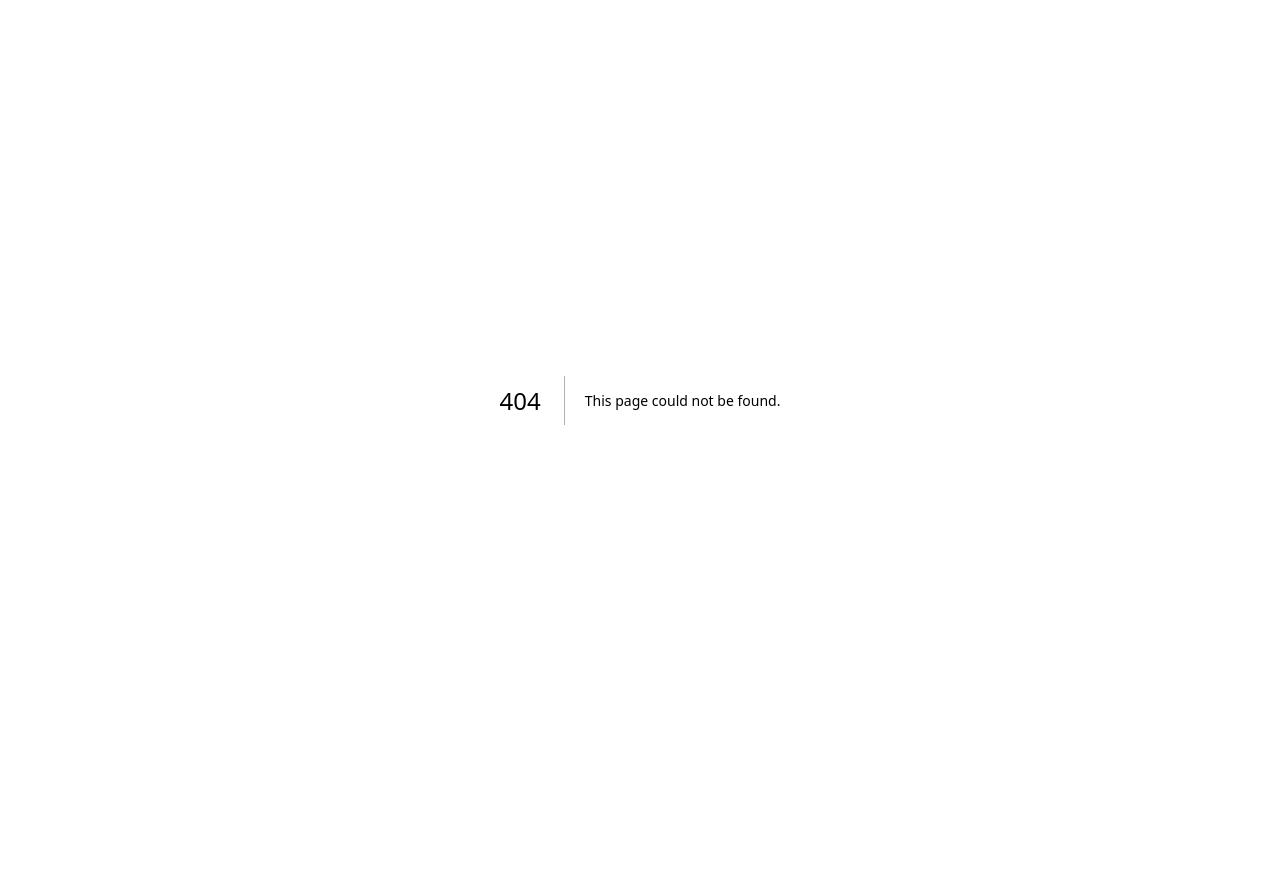
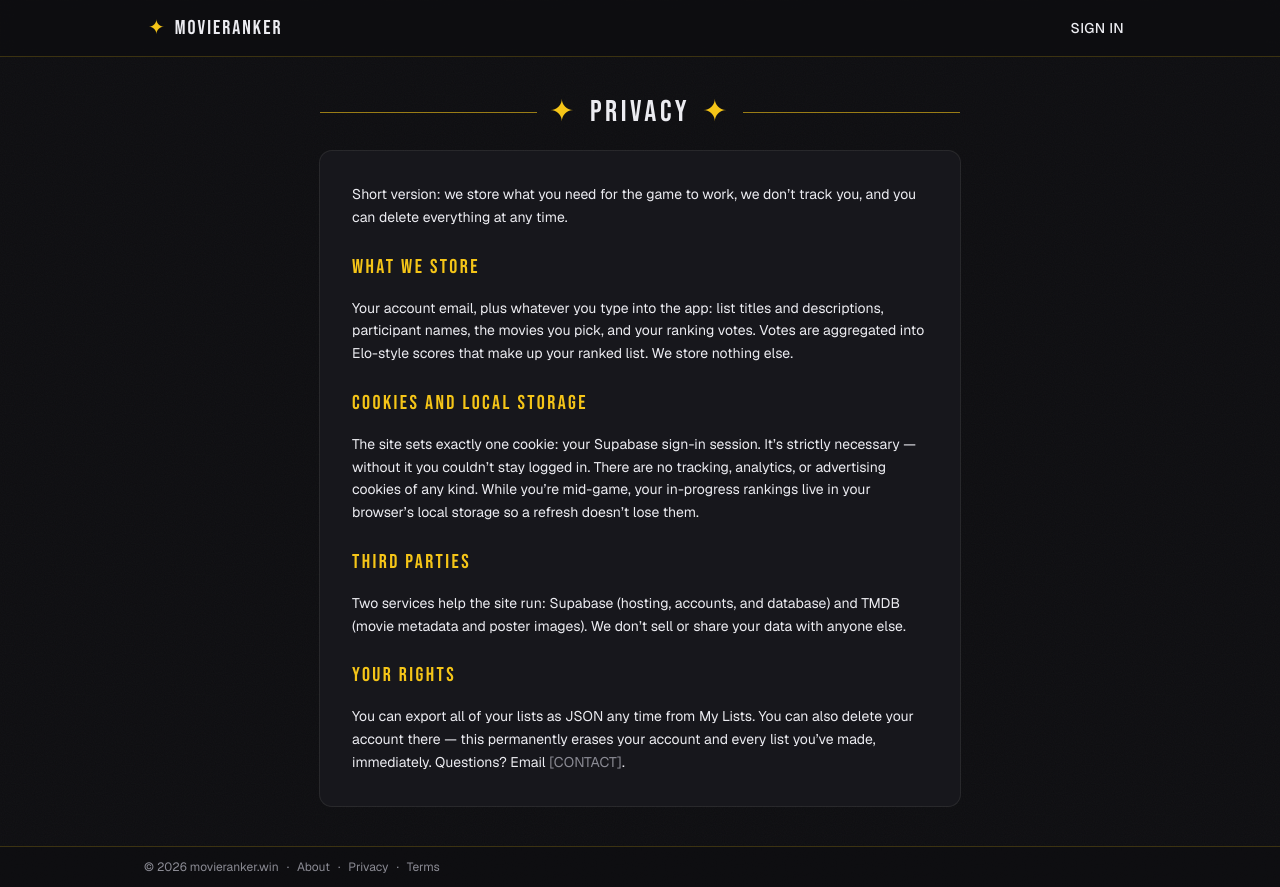
Before and after one commit to jrhoun/movieranker-dot-win, a Next.js app: page /privacy in a window 1280 px wide. Before the commit this address had no page. Before the commit the page ends 800 px from the top, so only its background shows below. Built offline with nearby package versions, Linux system fonts and the light colour scheme; no server answers.

Commit message:
feat: about/privacy/terms pages

```diff
--- /dev/null
+++ b/src/app/(site)/about/page.tsx
@@ -0,0 +1,33 @@
+import type { Metadata } from "next";
+import MarqueeHeading from "@/components/MarqueeHeading";
+import { CONTACT_EMAIL } from "@/lib/site";
+
+export const metadata: Metadata = { title: "About · movieranker.win" };
+
+export default function AboutPage() {
+  return (
+    <main className="mx-auto w-full max-w-md flex-1 px-4 py-10 sm:max-w-2xl">
+      <MarqueeHeading>About</MarqueeHeading>
+      <div className="mt-6 rounded bg-surface p-6 ring-1 ring-white/10 sm:p-8">
+        <div className="space-y-4 text-sm leading-relaxed text-text">
+          <p>
+            movieranker.win turns “which movie should we watch?” into a game.
+            Pick a batch of films, pass the screen (or link) around your group,
+            and vote head-to-head until every matchup has settled the argument.
+            The site scores every win and hands you back a ranked list you can
+            share — no more endless scrolling debates.
+          </p>
+          <p>
+            It was built by JR Houn as a small, fast way to settle movie
+            arguments with friends. There are no ads and no tracking; just
+            lists, matchups, and a winner’s podium.
+          </p>
+          <p>
+            Questions or feedback? Email{" "}
+            <span className="text-muted">{CONTACT_EMAIL}</span>.
+          </p>
+        </div>
+      </div>
+    </main>
+  );
+}
--- /dev/null
+++ b/src/app/(site)/privacy/page.tsx
@@ -0,0 +1,65 @@
+import type { Metadata } from "next";
+import MarqueeHeading from "@/components/MarqueeHeading";
+import { CONTACT_EMAIL } from "@/lib/site";
+
+export const metadata: Metadata = { title: "Privacy · movieranker.win" };
+
+function H2({ children }: { children: React.ReactNode }) {
+  return (
+    <h2 className="pt-2 font-display text-xl uppercase tracking-[0.12em] text-gold">
+      {children}
+    </h2>
+  );
+}
+
+// Plain-language policy describing what this app actually stores. Template
+// quality, not legal advice — have it reviewed before treating it as binding.
+export default function PrivacyPage() {
+  return (
+    <main className="mx-auto w-full max-w-md flex-1 px-4 py-10 sm:max-w-2xl">
+      <MarqueeHeading>Privacy</MarqueeHeading>
+      <div className="mt-6 rounded bg-surface p-6 ring-1 ring-white/10 sm:p-8">
+        <div className="space-y-4 text-sm leading-relaxed text-text">
+          <p>
+            Short version: we store what you need for the game to work, we don’t
+            track you, and you can delete everything at any time.
+          </p>
+
+          <H2>What we store</H2>
+          <p>
+            Your account email, plus whatever you type into the app: list titles
+            and descriptions, participant names, the movies you pick, and your
+            ranking votes. Votes are aggregated into Elo-style scores that make
+            up your ranked list. We store nothing else.
+          </p>
+
+          <H2>Cookies and local storage</H2>
+          <p>
+            The site sets exactly one cookie: your Supabase sign-in session.
+            It’s strictly necessary — without it you couldn’t stay logged in.
+            There are no tracking, analytics, or advertising cookies of any
+            kind. While you’re mid-game, your in-progress rankings live in your
+            browser’s local storage so a refresh doesn’t lose them.
+          </p>
+
+          <H2>Third parties</H2>
+          <p>
+            Two services help the site run: Supabase (hosting, accounts, and
+            database) and TMDB (movie metadata and poster images). We don’t
+            sell or share your data with anyone else.
+          </p>
+
+          <H2>Your rights</H2>
+          <p>
+            You can export all of your lists as JSON any time from My Lists.
+            You can also delete your account there — this permanently erases
+            your account and every list you’ve made, immediately. Questions?
+            Email{" "}
+            {/* TODO: replace [CONTACT] placeholder before launch */}
+            <span className="text-muted">{CONTACT_EMAIL}</span>.
+          </p>
+        </div>
+      </div>
+    </main>
+  );
+}
--- /dev/null
+++ b/src/app/(site)/terms/page.tsx
@@ -0,0 +1,52 @@
+import type { Metadata } from "next";
+import MarqueeHeading from "@/components/MarqueeHeading";
+import { CONTACT_EMAIL } from "@/lib/site";
+
+export const metadata: Metadata = { title: "Terms · movieranker.win" };
+
+function H2({ children }: { children: React.ReactNode }) {
+  return (
+    <h2 className="pt-2 font-display text-xl uppercase tracking-[0.12em] text-gold">
+      {children}
+    </h2>
+  );
+}
+
+// Plain-language terms. Template quality, not legal advice — have it reviewed
+// before treating it as binding.
+export default function TermsPage() {
+  return (
+    <main className="mx-auto w-full max-w-md flex-1 px-4 py-10 sm:max-w-2xl">
+      <MarqueeHeading>Terms</MarqueeHeading>
+      <div className="mt-6 rounded bg-surface p-6 ring-1 ring-white/10 sm:p-8">
+        <div className="space-y-4 text-sm leading-relaxed text-text">
+          <p>
+            Be decent. Don’t put illegal or hateful content in participant names
+            or list descriptions, and don’t use the site to harass anyone. We
+            may remove content or suspend accounts that abuse the service.
+          </p>
+
+          <H2>No warranty</H2>
+          <p>
+            The service is provided as-is, without warranty of any kind. It may
+            have bugs, change, or go away. Your lists are yours; export them if
+            you want a backup.
+          </p>
+
+          <H2>Movies & posters</H2>
+          <p>
+            Movie titles, metadata, and poster images are courtesy of TMDB, but
+            this site is not endorsed by or affiliated with TMDB.
+          </p>
+
+          <H2>Contact</H2>
+          <p>
+            Questions about these terms? Email{" "}
+            {/* TODO: replace [CONTACT] placeholder before launch */}
+            <span className="text-muted">{CONTACT_EMAIL}</span>.
+          </p>
+        </div>
+      </div>
+    </main>
+  );
+}
--- /dev/null
+++ b/src/lib/site.ts
@@ -0,0 +1,3 @@
+// TODO: replace with the real contact inbox before launch (used by footer,
+// privacy policy, and terms).
+export const CONTACT_EMAIL = "[CONTACT]";
```
